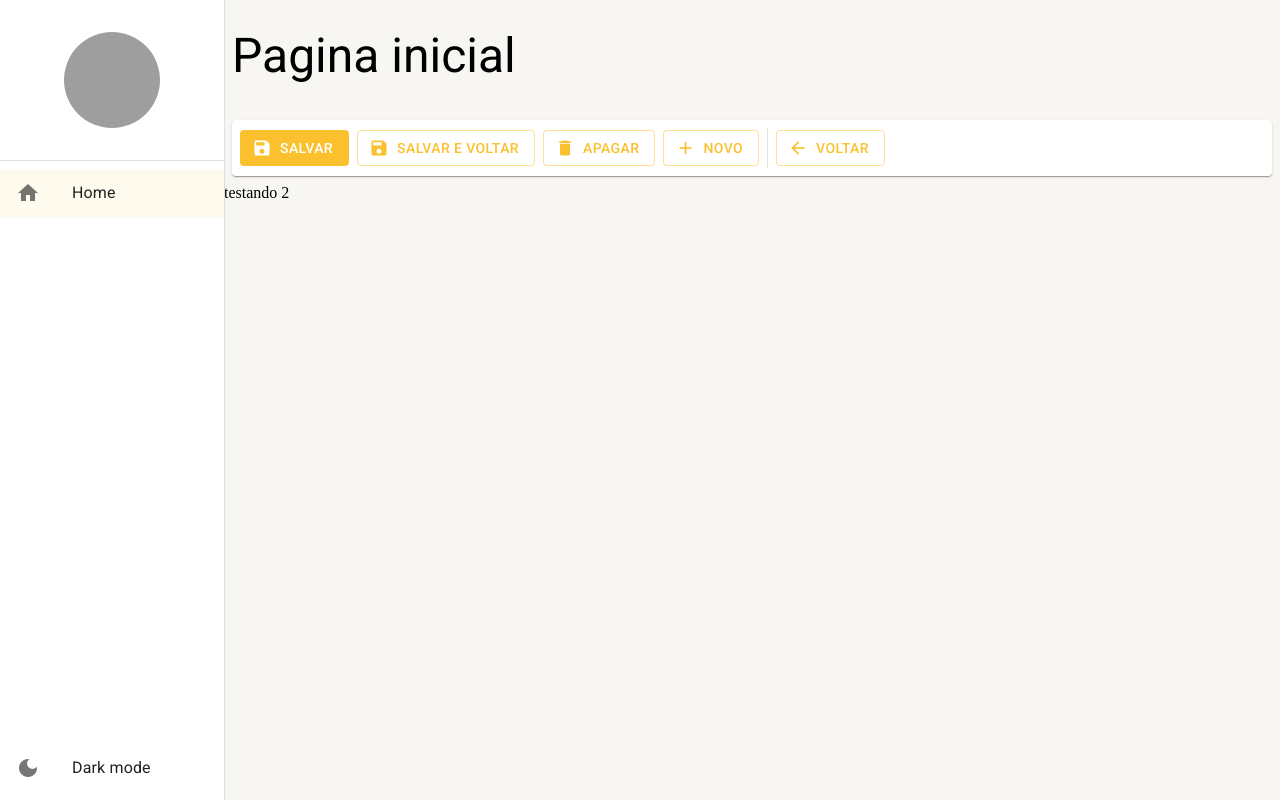
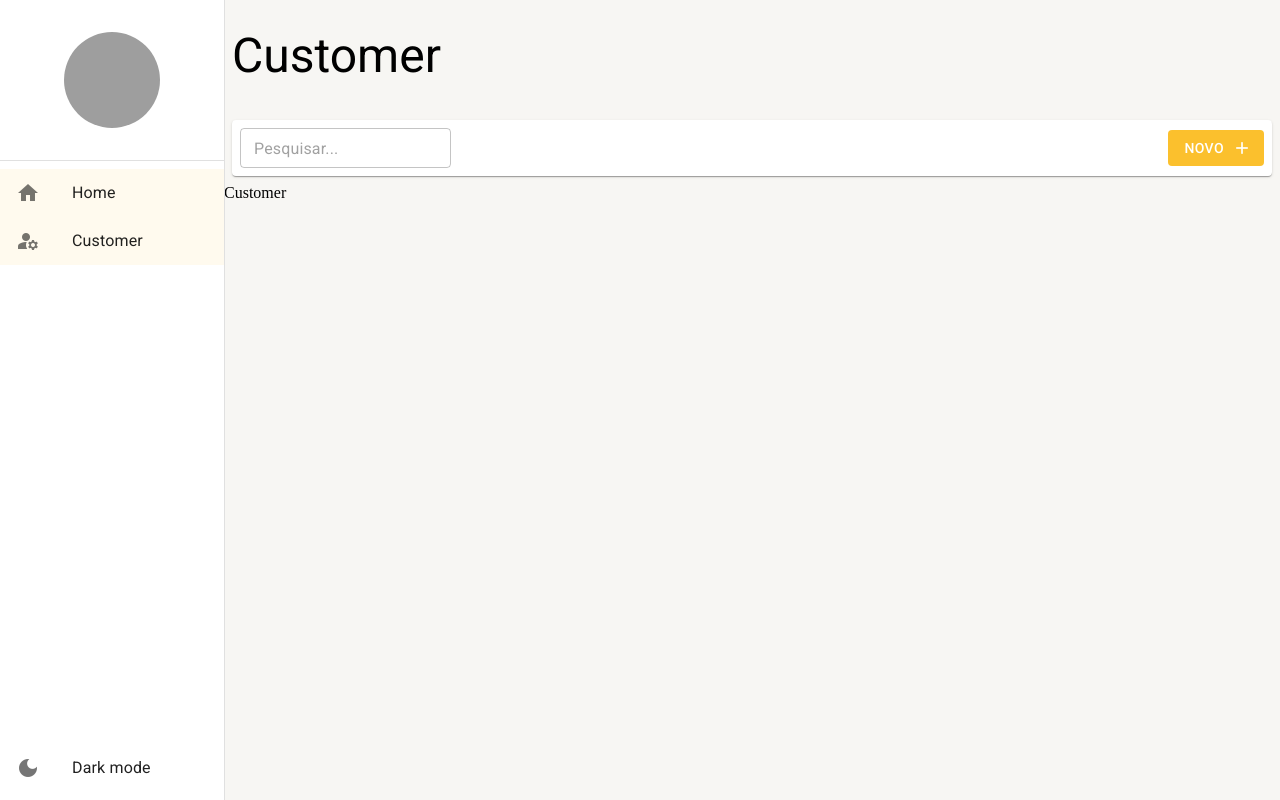
Before and after one commit to Hugovarellaa/ignite-call, a React (Create React App) app: page /customer in a window 1280 px wide. Before the commit this address led to /pagina-inicial. Built offline with nearby package versions, Linux system fonts and the light colour scheme; data requests are answered from the project's data file; grey boxes are pictures that could not be loaded.

Commit message:
Search input

```diff
--- /dev/null
+++ b/src/pages/customers/Customers.tsx
@@ -0,0 +1,30 @@
+import { useMemo } from 'react'
+import { useSearchParams } from 'react-router-dom'
+import { Toolbar } from '../../shared/components'
+import { BasePageLayout } from '../../shared/layouts/BasePageLayout'
+
+export function Customers() {
+  const [searchParams, setSearchParams] = useSearchParams()
+
+  const search = useMemo(() => {
+    return searchParams.get('search') || ''
+  }, [searchParams])
+
+  return (
+    <>
+      <BasePageLayout
+        title="Customer"
+        toolbar={
+          <Toolbar
+            searchInput
+            searchText={search}
+            changeSearchText={(text) =>
+              setSearchParams({ search: text }, { replace: true })
+            }
+          />
+        }>
+        Customer
+      </BasePageLayout>
+    </>
+  )
+}
--- a/src/pages/dashboard/Dashboard.tsx
+++ b/src/pages/dashboard/Dashboard.tsx
@@ -1,17 +1,7 @@
-import { useEffect } from 'react'
 import { CreateRegistration } from '../../shared/components'
 import { BasePageLayout } from '../../shared/layouts/BasePageLayout'
-import { api } from '../../shared/services/api/api'
 
 export function Dashboard() {
-  async function a() {
-    const response = await api.get('/customers')
-    console.log(response.data)
-  }
-
-  useEffect(() => {
-    a()
-  }, [])
   return (
     <BasePageLayout
       title="Pagina inicial"
--- a/src/routes/index.tsx
+++ b/src/routes/index.tsx
@@ -2,6 +2,7 @@ import { Route, Routes, Navigate } from 'react-router-dom'
 import { useDrawerContext } from '../shared/context'
 import { useEffect } from 'react'
 import { Dashboard } from '../pages'
+import { Customers } from '../pages/customers/Customers'
 
 export const AppRoutes = () => {
   const { setDrawerOptions } = useDrawerContext()
@@ -13,13 +14,19 @@ export const AppRoutes = () => {
         label: 'Home',
         icon: 'home',
       },
+      {
+        path: '/customer',
+        label: 'Customer',
+        icon: 'manage_accounts',
+      },
     ])
   }, [setDrawerOptions])
 
   return (
     <Routes>
-      <Route path="/pagina-inicial" element={<Dashboard />} />
-      <Route path="*" element={<Navigate to="/pagina-inicial" />} />
+      <Route path="/" element={<Dashboard />} />
+      <Route path="/customer" element={<Customers />} />
+      <Route path="*" element={<Navigate to="/" />} />
     </Routes>
   )
 }
--- a/src/shared/components/create-registration/CreateRegistration.tsx
+++ b/src/shared/components/create-registration/CreateRegistration.tsx
@@ -9,7 +9,6 @@ import {
   useMediaQuery,
 } from '@mui/material'
 import Divider from '@mui/material/Divider/Divider'
-import { ButtonComponent } from '../Button/Button'
 
 interface ICreateRegistrationProps {
   ButtonText?: string
@@ -82,7 +81,6 @@ export function CreateRegistration({
             Salvar
           </Typography>
         </Button>
-        // <ButtonComponent title="Salvar" icon="add" isActive loading />
       )}
       {isLoadingSaveButton && <Skeleton width={110} height={61} />}
 
```
Also changed, not shown: src/shared/components/Button/Button.tsx (deleted, +0 -33 lines).
